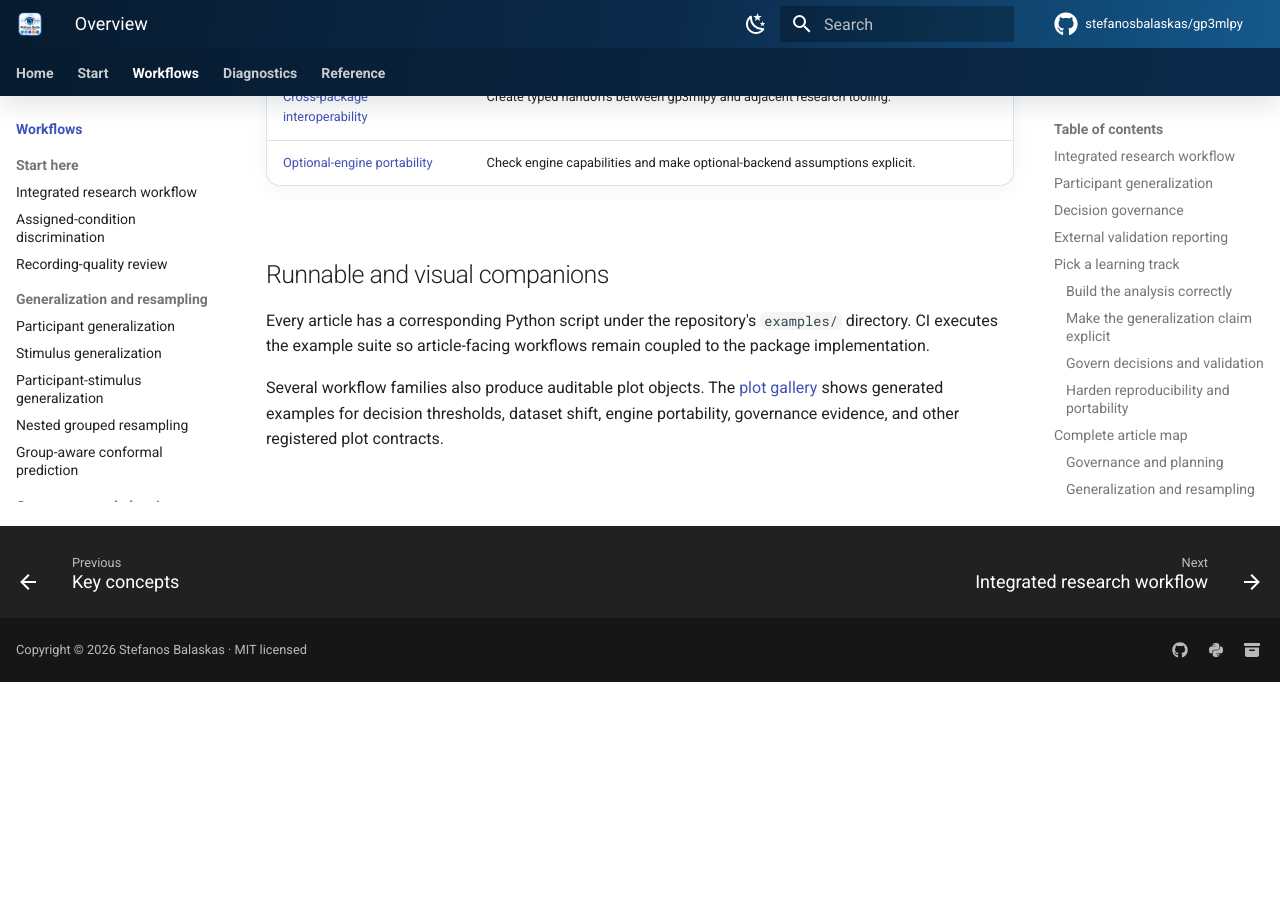
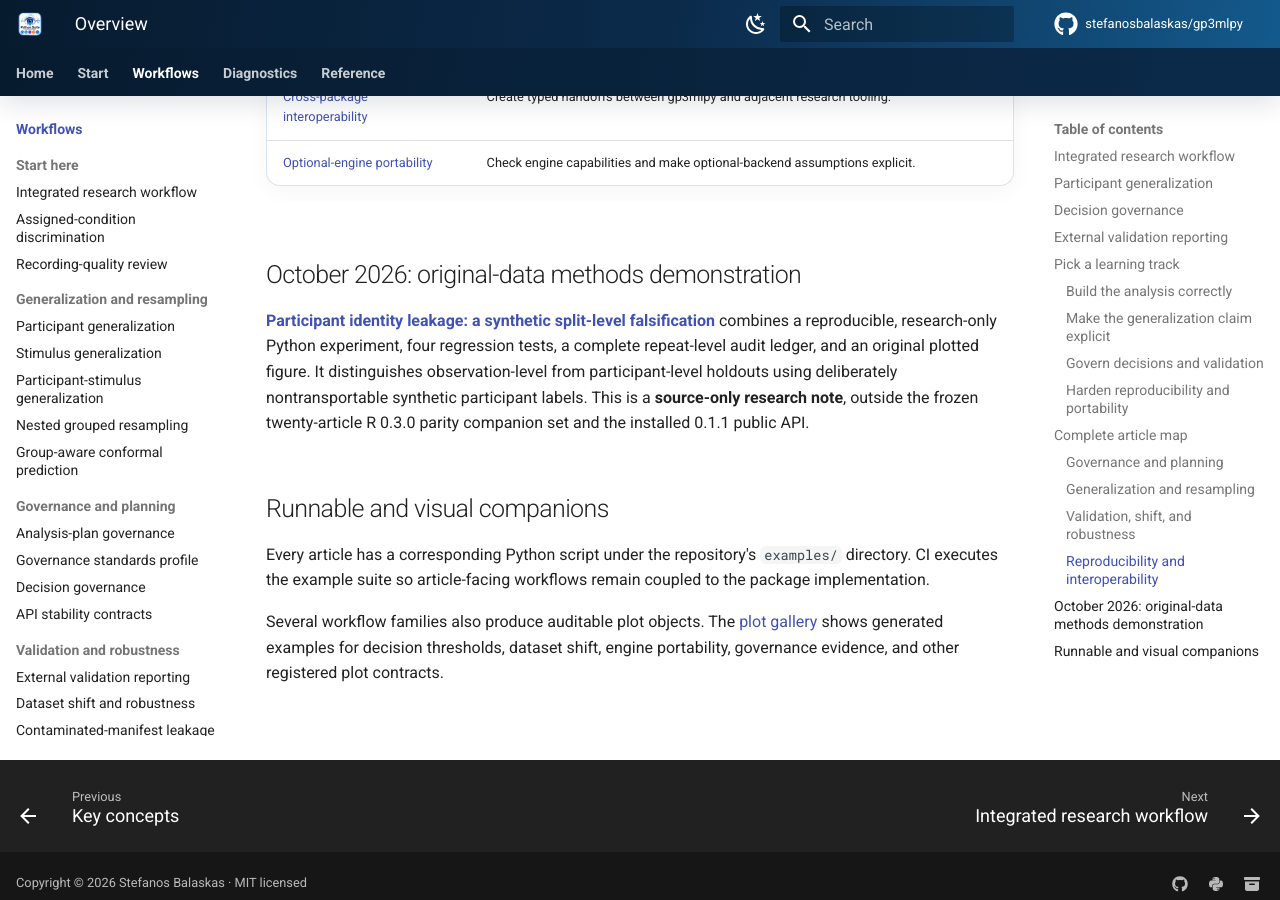
Before and after one commit to stefanosbalaskas/gp3mlpy, an MkDocs documentation site: the page built from docs/articles/index.md, in a window 1280 px wide and 900 px high, scrolled down 3006 px. Built offline with MkDocs 1.6.1 and Material for MkDocs 9.7.7, drawn with Linux system fonts in a browser that asks for light colours; comment, search, counter and statistics services are not loaded; before the commit the page ends 3688 px from its top, so only the background shows below that.

Commit message:
docs: index original October group-leakage methods article

```diff
--- a/docs/articles/index.md
+++ b/docs/articles/index.md
@@ -108,6 +108,10 @@ Declare a second dataset, quantify transportability, and report it without conta
 | [Cross-package interoperability](cross-package-interoperability.md) | Create typed handoffs between gp3mlpy and adjacent research tooling. |
 | [Optional-engine portability](optional-engine-portability.md) | Check engine capabilities and make optional-backend assumptions explicit. |
 
+## October 2026: original-data methods demonstration
+
+[**Participant identity leakage: a synthetic split-level falsification**](participant-identity-leakage-demonstration.md) combines a reproducible, research-only Python experiment, four regression tests, a complete repeat-level audit ledger, and an original plotted figure. It distinguishes observation-level from participant-level holdouts using deliberately nontransportable synthetic participant labels. This is a **source-only research note**, outside the frozen twenty-article R 0.3.0 parity companion set and the installed 0.1.1 public API.
+
 ## Runnable and visual companions
 
 Every article has a corresponding Python script under the repository's `examples/` directory. CI executes the example suite so article-facing workflows remain coupled to the package implementation.
```
